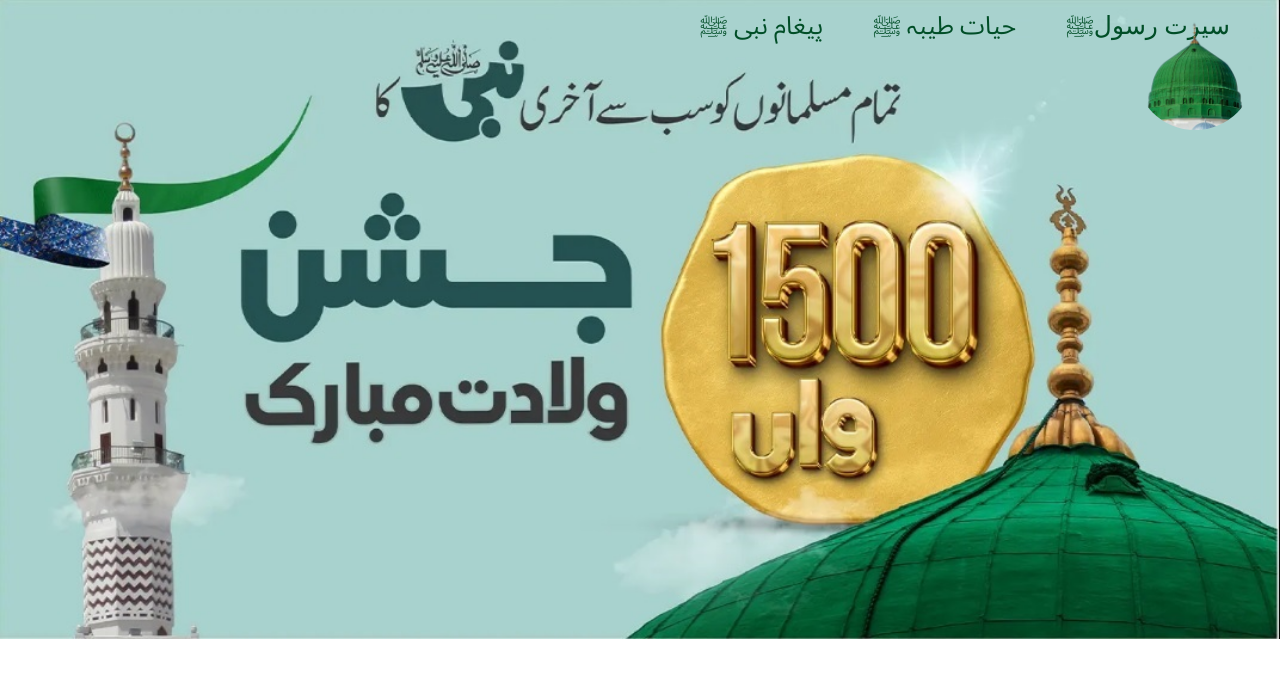
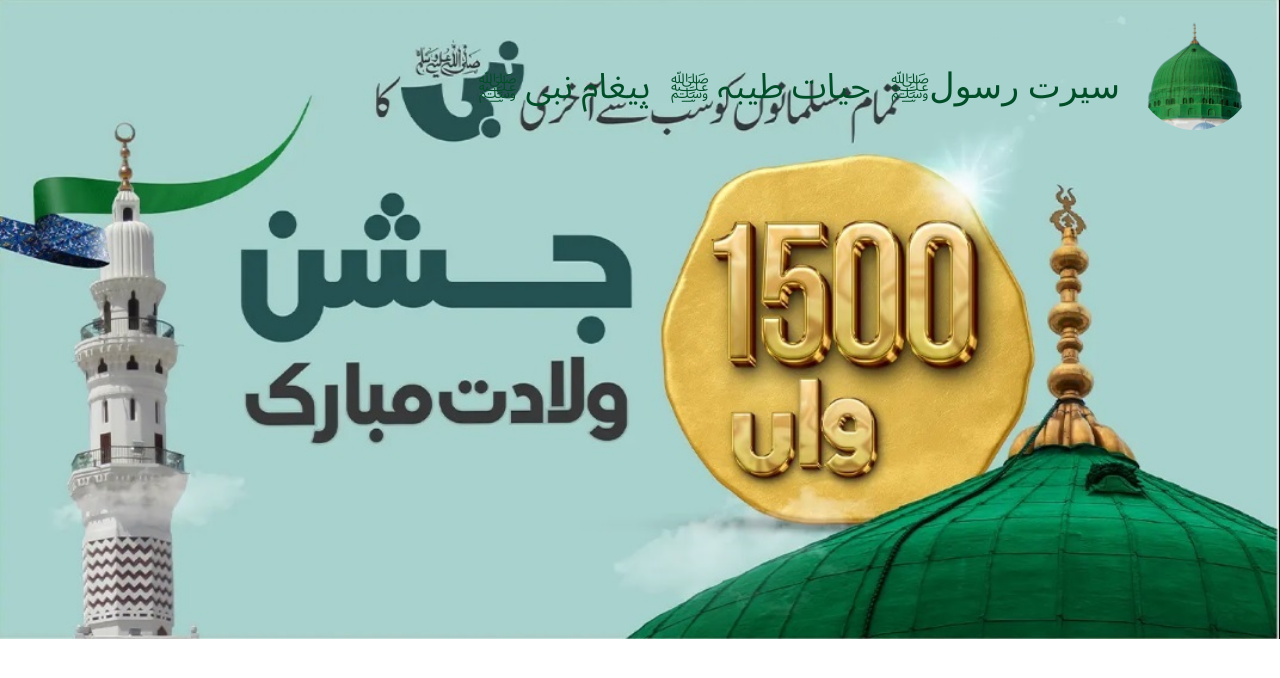
Before and after one commit to rizwee88/Jashnewiladat, a plain HTML site: page index.html in a window 1280 px wide. Drawn offline with Linux system fonts and the light colour scheme.

Commit message:
Add Title

```diff
--- a/index.html
+++ b/index.html
@@ -1,7 +1,8 @@
 <!DOCTYPE html>
 <html lang="en">
-<head>
+<head><meta charset="utf-8">
 <meta name="viewport" content="width=device-width, initial-scale=1">
+<title>Jashnewiladat</title>
 <link rel="stylesheet" href="style.css">
 </head>
 <body>
--- a/style.css
+++ b/style.css
@@ -5,15 +5,20 @@ background-image: url("./cover.jpg");
 background-size: cover;
 background-repeat: no-repeat;
 }
+.topnav{
 
+  margin-right: 150px;
+  margin-top: 40px;
+  height: 85px;
+  float: right;
+
+}
 .topnav a {
-  margin-bottom: 50px;
-  margin-right: 50px;
+  margin: 10px;
   float: right;
   color: rgba(0,78,39,255);
-  text-align: right;
   text-decoration: solid;
-  font-size: 25px;
+  font-size: 35px;
 
 }
 
```
Also changed, not shown: 1 other file.
